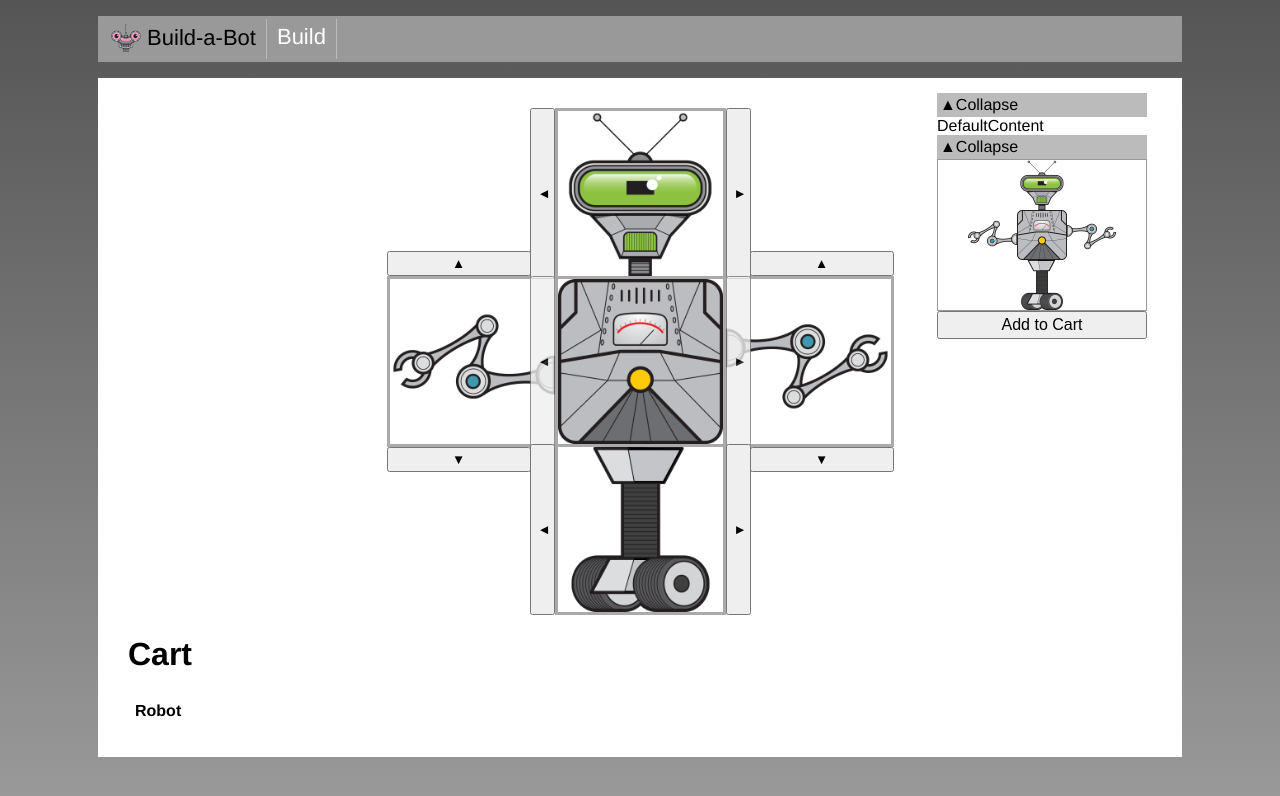
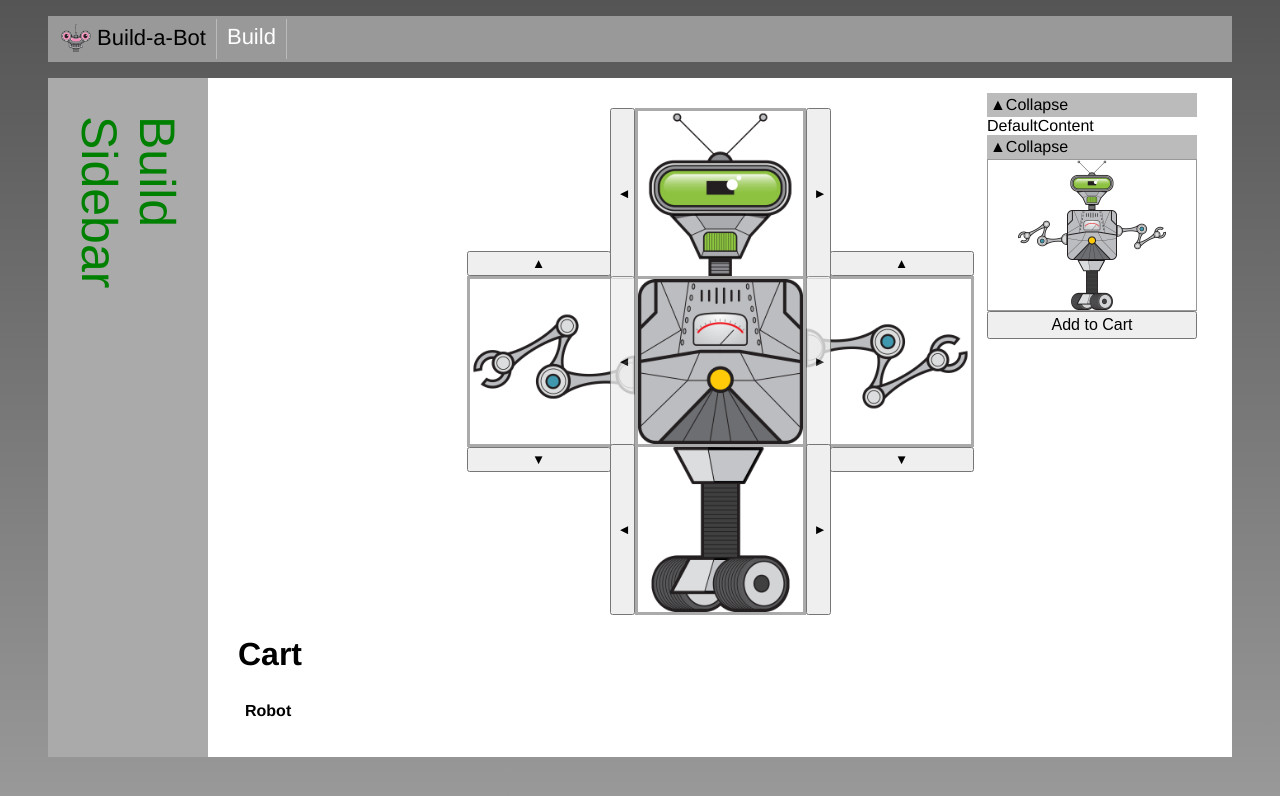
Before and after one commit to taherkheli/build-a-bot, a Vue app in the folder build-a-bot/: page /build in a window 1280 px wide. Shown: the top 796 px of the page. Built offline with nearby package versions, Linux system fonts and the light colour scheme.

Commit message:
added a side bar and demonstrated how to choose what sidebar to show on what page via router index.ts file

```diff
--- a/build-a-bot/src/App.vue
+++ b/build-a-bot/src/App.vue
@@ -17,9 +17,15 @@
       </ul>
     </nav>
   </header>
-  <main>
-    <router-view/>
-  </main>
+  <div class="container">
+    <aside class="aside">
+      <router-view name="sidebar">
+      </router-view>
+    </aside>
+    <main>
+      <router-view/>
+    </main>
+  </div>
 </div>
 </template>
 
@@ -43,15 +49,14 @@
   font-family: Avenir, Helvetica, Arial, sans-serif;
 }
 main {
-  margin: 0 auto;
   padding: 30px;
   background-color: white;
-  width: 1024px;
+  width: 964px;
   min-height: 300px;
 }
 header {
   background-color: #999;
-  width: 1084px;
+  width: 1184px;
   margin: 0 auto;
 }
 ul {
@@ -75,4 +80,15 @@
 .router-link-active {
   color: white;
 }
+.container {
+  display: flex;
+  margin: 10px auto 0 auto;
+  justify-content: center;
+}
+.aside {
+  padding: 30px;
+  background-color: #aaa;
+  width: 100px;
+  min-height: 300px;
+}
 </style>
--- /dev/null
+++ b/build-a-bot/src/sidebars/SidebarBuild.vue
@@ -0,0 +1,19 @@
+<template>
+  <div class="sidebar">
+    Build Sidebar
+  </div>
+</template>
+
+<script>
+export default {
+  name: 'Build',
+};
+</script>
+
+<style scoped>
+  .sidebar {
+    font-size: 50px;
+    transform: rotate(90deg);
+    color: green;
+  }
+</style>
--- /dev/null
+++ b/build-a-bot/src/sidebars/SidebarStandard.vue
@@ -0,0 +1,18 @@
+<template>
+  <div class="sidebar">
+    Standard Sidebar
+  </div>
+</template>
+
+<script>
+export default {
+  name: 'Standard',
+};
+</script>
+
+<style scoped>
+  .sidebar {
+    font-size: 50px;
+    transform: rotate(90deg);
+  }
+</style>
```
Also changed, not shown: build-a-bot/src/router/index.ts (+10 -2 lines).
